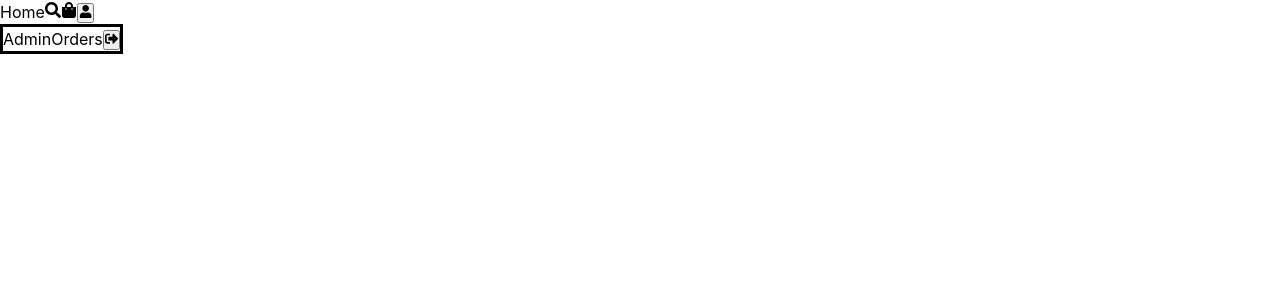
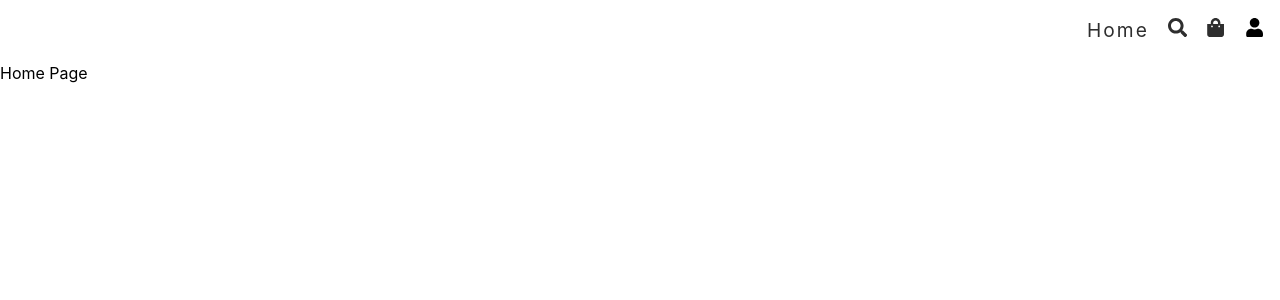
Before and after one commit to ProgramerSalar/Ecomerce-website, a React (Vite) app in the folder Frontent/: page / in a window 1280 px wide. Shown: the top 300 px of the page. Built offline with nearby package versions, Linux system fonts and the light colour scheme.

Commit message:
header component-2

```diff
--- a/Frontent/src/components/Header.tsx
+++ b/Frontent/src/components/Header.tsx
@@ -1,5 +1,6 @@
 import {Link} from "react-router-dom"
 import { FaSearch, FaShoppingBag, FaSignInAlt, FaSignOutAlt, FaUser } from "react-icons/fa"
+import { useState } from "react"
 
 
 
@@ -8,10 +9,15 @@ const user = { _id: "dfsrer", role: "admin"}
 
 const Header = () => {
 
+    const [isOpen, setIsOpen] = useState<boolean>(false)
+    const logOutHandler = () => {
+        setIsOpen(false)
+    }
+
   return (
-    <nav>
-        <Link to={"/"}>Home</Link>
-        <Link to={"/search"}>
+    <nav className="header">
+        <Link to={"/"} onClick={() => setIsOpen(false)}>Home</Link>
+        <Link to={"/search"} onClick={() => setIsOpen(false)}>
             <FaSearch />
             </Link>
         <Link to={"/cart"}>
@@ -21,24 +27,24 @@ const Header = () => {
             {
                 user?._id ? (
                     <>
-                    <button>
+                    <button onClick={() => setIsOpen((prev) => !prev)}>
                         <FaUser />
                     </button>
-                    <dialog open={true}>
+                    <dialog open={isOpen}>
                         <div>
                             {
                                 user.role === "admin" && (
-                                    <Link to="/admin/dashboard"> Admin</Link>
+                                    <Link to="/admin/dashboard" onClick={() => setIsOpen(false)}> Admin</Link>
                                 )
                             }
-                            <Link to="/orders">Orders</Link>
-                            <button>
+                            <Link to="/orders" onClick={() => setIsOpen(false)}>Orders</Link>
+                            <button onClick={() => logOutHandler()}>
                                 <FaSignOutAlt />
                             </button>
                         </div>
                     </dialog>
                     </>
-                ) :  <Link to={"/login"}>
+                ) :  <Link to={"/login"} >
                 <FaSignInAlt />
                 </Link>
             }
--- a/Frontent/src/styles/app.scss
+++ b/Frontent/src/styles/app.scss
@@ -2,6 +2,10 @@
   font-family: Inter, system-ui, Avenir, Helvetica, Arial, sans-serif;
   line-height: 1.5;
   font-weight: 400;
+}
+
+body {
+  user-select: none;
 }
 
 * {
@@ -14,6 +18,10 @@
   text-decoration: none;
   color: black;
 }
+
+$color1: white;
+$color2: rgb(46, 46, 46);
+$color3: rgb(0, 104, 136);
 
 .red {
   color: red;
@@ -32,6 +40,109 @@
 @import "admin-styles/chart";
 @import "admin-styles/dashboardapp";
 @import "admin-styles/mediaquery";
+
+.header {
+  @include flex(row, flex-end, stretch, 1.2rem);
+  padding: 1rem;
+  a{
+    color: $color2;
+    letter-spacing: 2px;
+    font-size: 1.2rem;
+
+    &:hover{
+      color:$color3;
+    }
+  }
+
+  button {
+    border: none;
+    font-size: 1.2rem;
+    cursor: pointer;
+    background-color: transparent;
+    &:hover {
+      color: $color3;
+
+    }
+  }
+
+  dialog{
+    border: 1px solid #ccc;
+    border-radius: 5px;
+    padding: 10px;
+    position:absolute;
+    left: calc(100% - 100%);
+    top:8%;
+
+    >div{
+      @include flex(column, flex-start, center, 0.25rem);
+    }
+  }
+
+
+
+
+
+
+
+
+
+
+
+
+}
+
+
+
+
+
+
+
+
+
+
+
+
+
+
+
+
+
+
+
+
+
+
+
+
+
+
+
+
+
+
+
+
+
+
+
+
+
+
+
+
+
+
+
+
+
+
+
+
+
+
+
+
+
 
 .admin-container {
   @include grid(1fr 4fr, 2rem);
```
Lines whose indentation alone changed are shown as unchanged.
